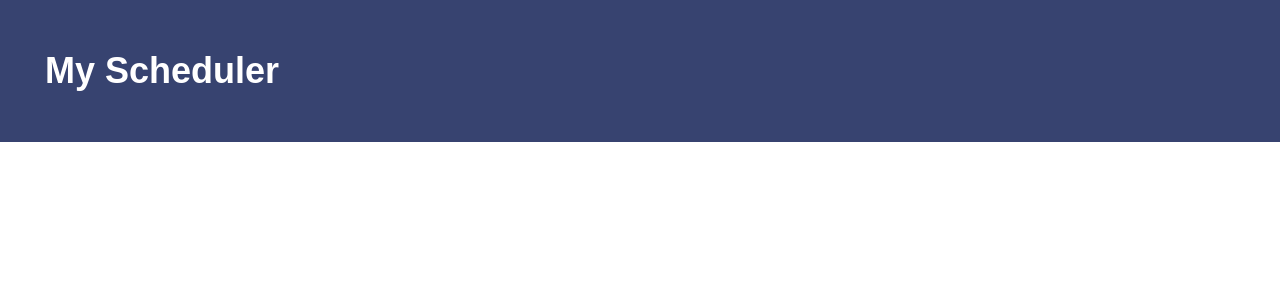
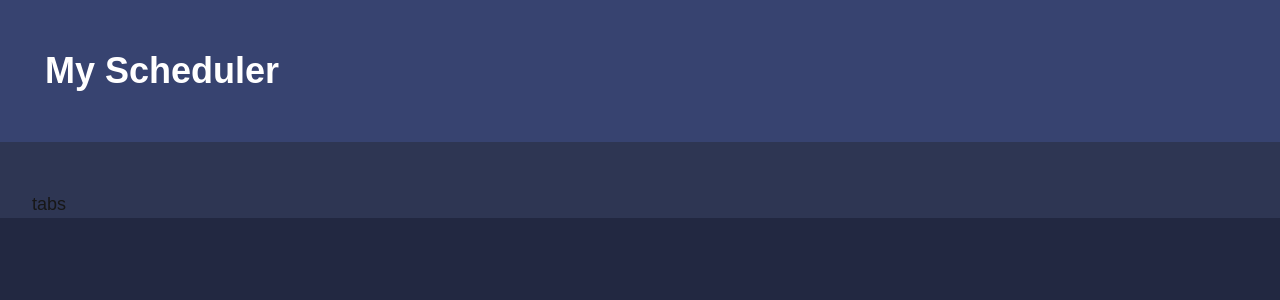
Before and after one commit to f-lab-edu/my-scheduler, a Next.js app: page / in a window 1280 px wide. Shown: the top 300 px of the page. Built offline with nearby package versions, Linux system fonts and the light colour scheme.

Commit message:
layout 수정

```diff
--- a/src/app/layout.tsx
+++ b/src/app/layout.tsx
@@ -1,6 +1,7 @@
 import type { Metadata } from "next";
-import Header from "@/components/common/Header";
+import Header from "@/components/layout/Header";
 import "./globals.css";
+import Tabs from "@/components/layout/Tabs";
 
 export const metadata: Metadata = {
   title: "Scheduler",
@@ -14,8 +15,9 @@ export default function RootLayout({
 }>) {
   return (
     <html lang="en">
-      <body>
+      <body className="bg-background-startContents">
         <Header />
+        <Tabs />
         {children}
       </body>
     </html>
--- /dev/null
+++ b/src/components/layout/Tabs.tsx
@@ -0,0 +1,3 @@
+export default function Tabs() {
+  return <div className="pt-12 pl-8 bg-tabs text-lg">tabs</div>;
+}
```
Also changed, not shown: src/components/layout/Header.tsx (renamed from src/components/common/Header.tsx).
